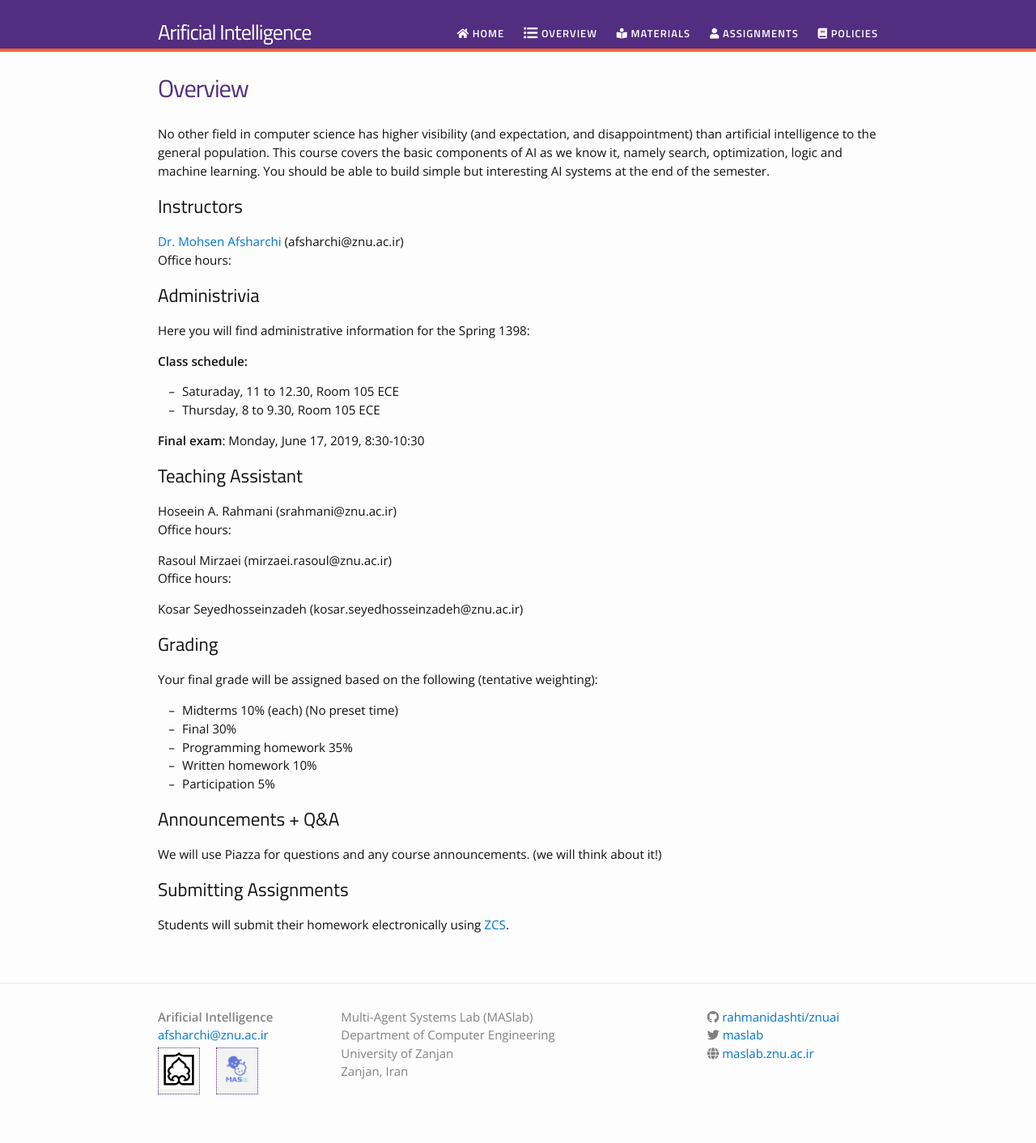
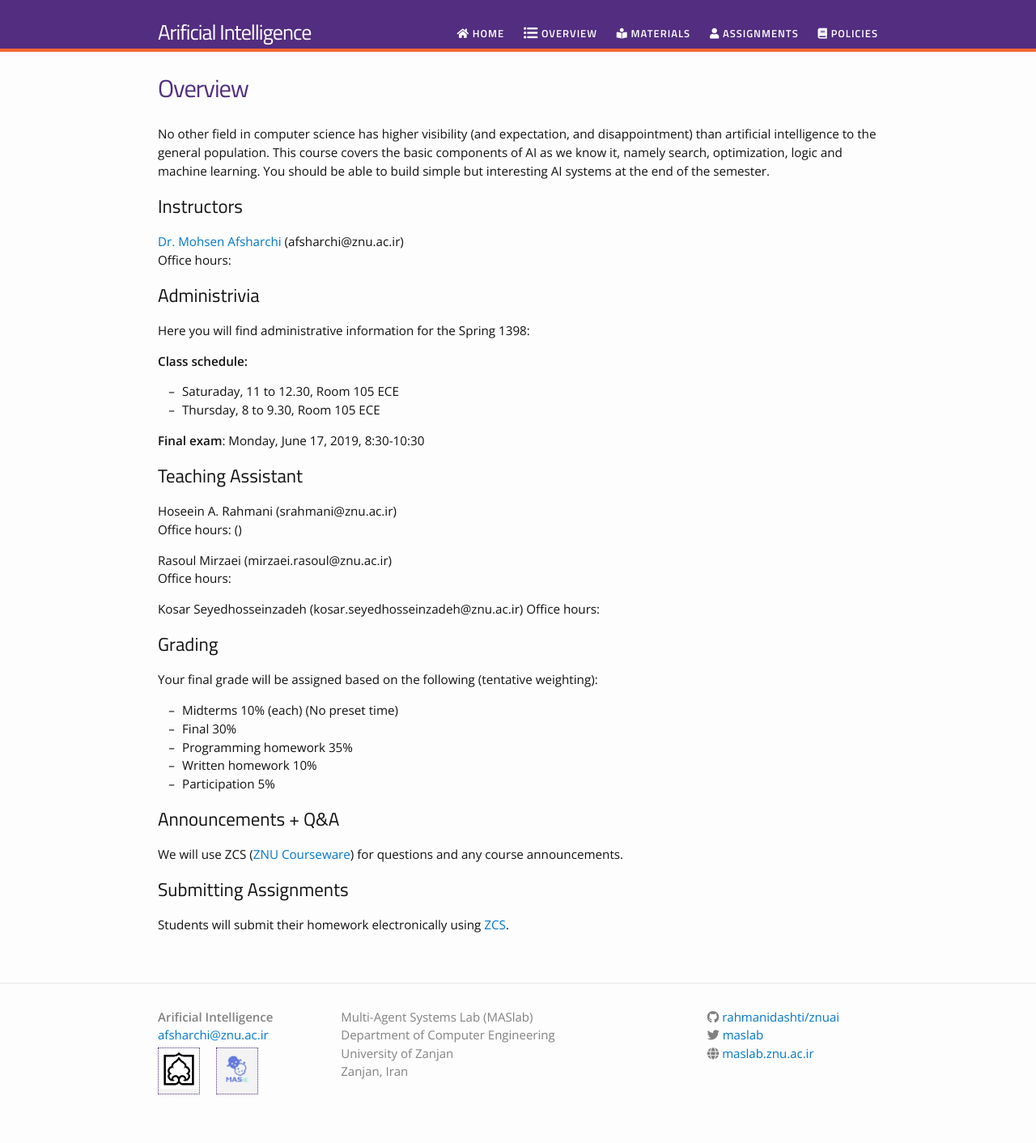
Before and after one commit to rahmanidashti/znuai, a Jekyll site: the page built from overview.md, in a window 1280 px wide. Shown: the whole page at 81% size. Built offline with Jekyll 4.4.1, drawn with Linux system fonts in a browser that asks for light colours; nearby versions of some CDN libraries.

Commit message:
Update overview.md

```diff
--- a/overview.md
+++ b/overview.md
@@ -22,11 +22,13 @@ __Final exam__: Monday, June 17, 2019, 8:30-10:30
 ## Teaching Assistant
 Hoseein A. Rahmani (srahmani@znu.ac.ir)
 Office hours:
+()
 
 Rasoul Mirzaei (mirzaei.rasoul@znu.ac.ir)
 Office hours:
 
 Kosar Seyedhosseinzadeh (kosar.seyedhosseinzadeh@znu.ac.ir)
+Office hours:
 
 ## Grading
 Your final grade will be assigned based on the following (tentative weighting):
@@ -37,7 +39,7 @@ Your final grade will be assigned based on the following (tentative weighting):
 - Participation 5%
 
 ## Announcements + Q&A
-We will use Piazza for questions and any course announcements. (we will think about it!)
+We will use ZCS ([ZNU Courseware](http://zcs.znu.ac.ir)) for questions and any course announcements.
 
 ## Submitting Assignments
 Students will submit their homework electronically using [ZCS](http://zcs.znu.ac.ir).
```
